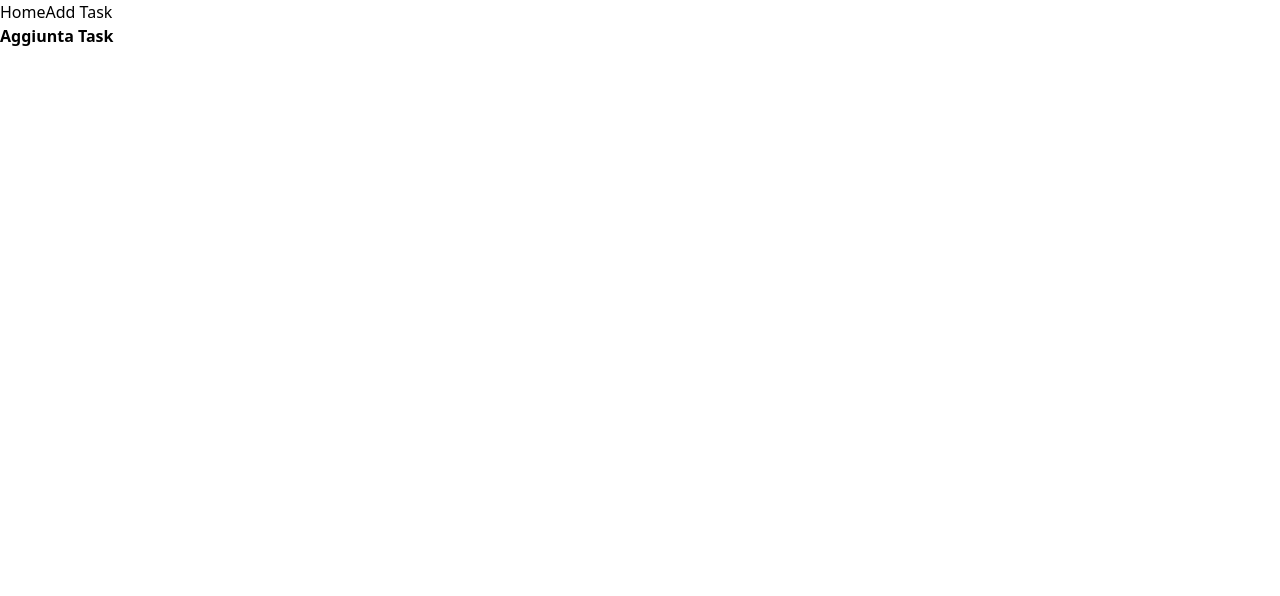
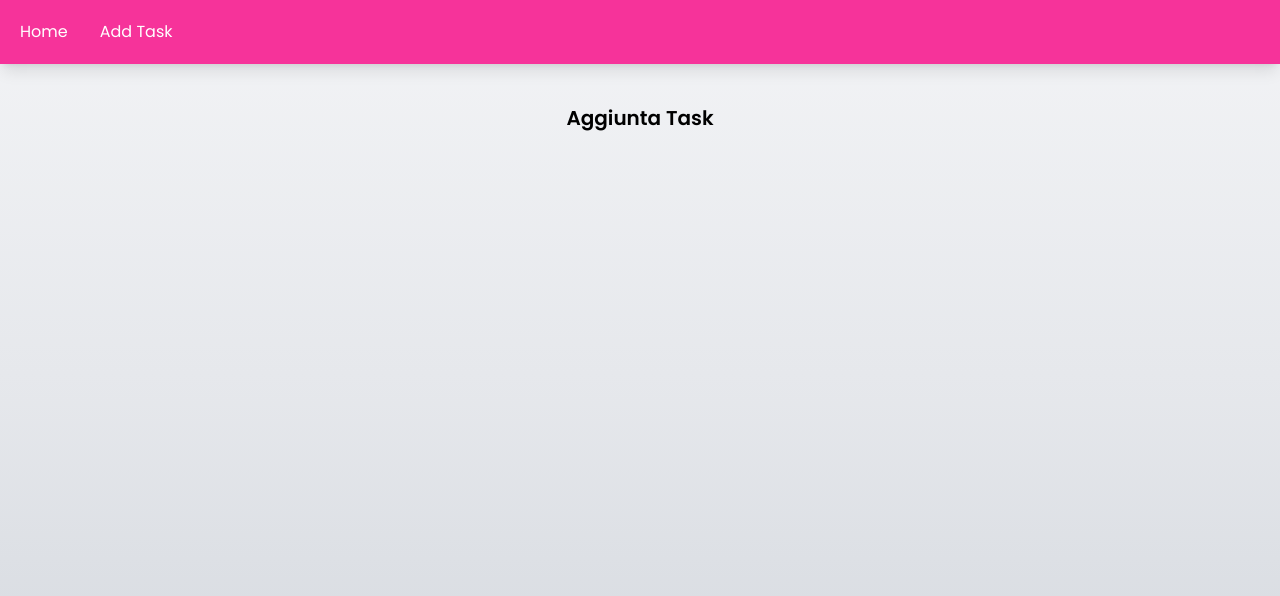
Before and after one commit to GiuliaMoiraghi10/ex-react-task-manager, a React (Vite) app: page /add-task in a window 1280 px wide. Shown: the top 596 px of the page. Built offline with nearby package versions, Linux system fonts and the light colour scheme; no server answers.

Commit message:
Aggiunta style - tailwindcss

```diff
--- a/index.html
+++ b/index.html
@@ -5,6 +5,14 @@
   <meta charset="UTF-8" />
   <link rel="icon" type="image/svg+xml" href="/vite.svg" />
   <meta name="viewport" content="width=device-width, initial-scale=1.0" />
+
+  <!-- FONT -->
+  <link rel="preconnect" href="https://fonts.googleapis.com">
+  <link rel="preconnect" href="https://fonts.gstatic.com" crossorigin>
+  <link
+    href="https://fonts.googleapis.com/css2?family=Poppins:ital,wght@0,100;0,200;0,300;0,400;0,500;0,600;0,700;0,800;0,900;1,100;1,200;1,300;1,400;1,500;1,600;1,700;1,800;1,900&display=swap"
+    rel="stylesheet">
+
   <title>React Task Manager</title>
 </head>
 
--- a/src/components/Navbar.jsx
+++ b/src/components/Navbar.jsx
@@ -2,10 +2,10 @@ import { NavLink } from "react-router-dom";
 
 export default function NavBar() {
     return (
-        <div>
-            <nav>
-                <NavLink to='/tasks'>Home</NavLink>
-                <NavLink to='add-task'>Add Task</NavLink>
+        <div className="shadow-lg">
+            <nav className="flex flex-wrap gap-8 px-5 py-5 bg-pink-500 text-white">
+                <NavLink to='/tasks' className="hover:text-pink-900">Home</NavLink>
+                <NavLink to='add-task' className="hover:text-pink-900">Add Task</NavLink>
             </nav>
         </div>
     )
--- a/src/index.css
+++ b/src/index.css
@@ -1 +1,5 @@
 @import "tailwindcss";
+
+html {
+    font-family: "Poppins", sans-serif;
+}
--- a/src/layout/DefaultLayout.jsx
+++ b/src/layout/DefaultLayout.jsx
@@ -3,7 +3,7 @@ import NavBar from "../components/Navbar";
 
 export default function Defaultlayout() {
     return (
-        <main>
+        <main className="min-h-screen min-w-screen bg-gradient-to-b from-gray-100 via-gray-200 to-gray-300">
             <NavBar />
             <Outlet />
         </main>
--- a/src/pages/AddTask.jsx
+++ b/src/pages/AddTask.jsx
@@ -1,7 +1,7 @@
 export default function AddTask() {
     return (
-        <div>
-            <strong>Aggiunta Task</strong>
+        <div className="flex justify-center py-10">
+            <h2 className="font-semibold text-xl">Aggiunta Task</h2>
         </div>
     )
 }
--- a/src/pages/TaskList.jsx
+++ b/src/pages/TaskList.jsx
@@ -1,7 +1,7 @@
 export default function TaskList() {
     return (
-        <div>
-            <strong>Elenco Task</strong>
+        <div className="flex justify-center py-10">
+            <h2 className="font-semibold text-xl">Elenco Task</h2>
         </div>
     )
 }
```
